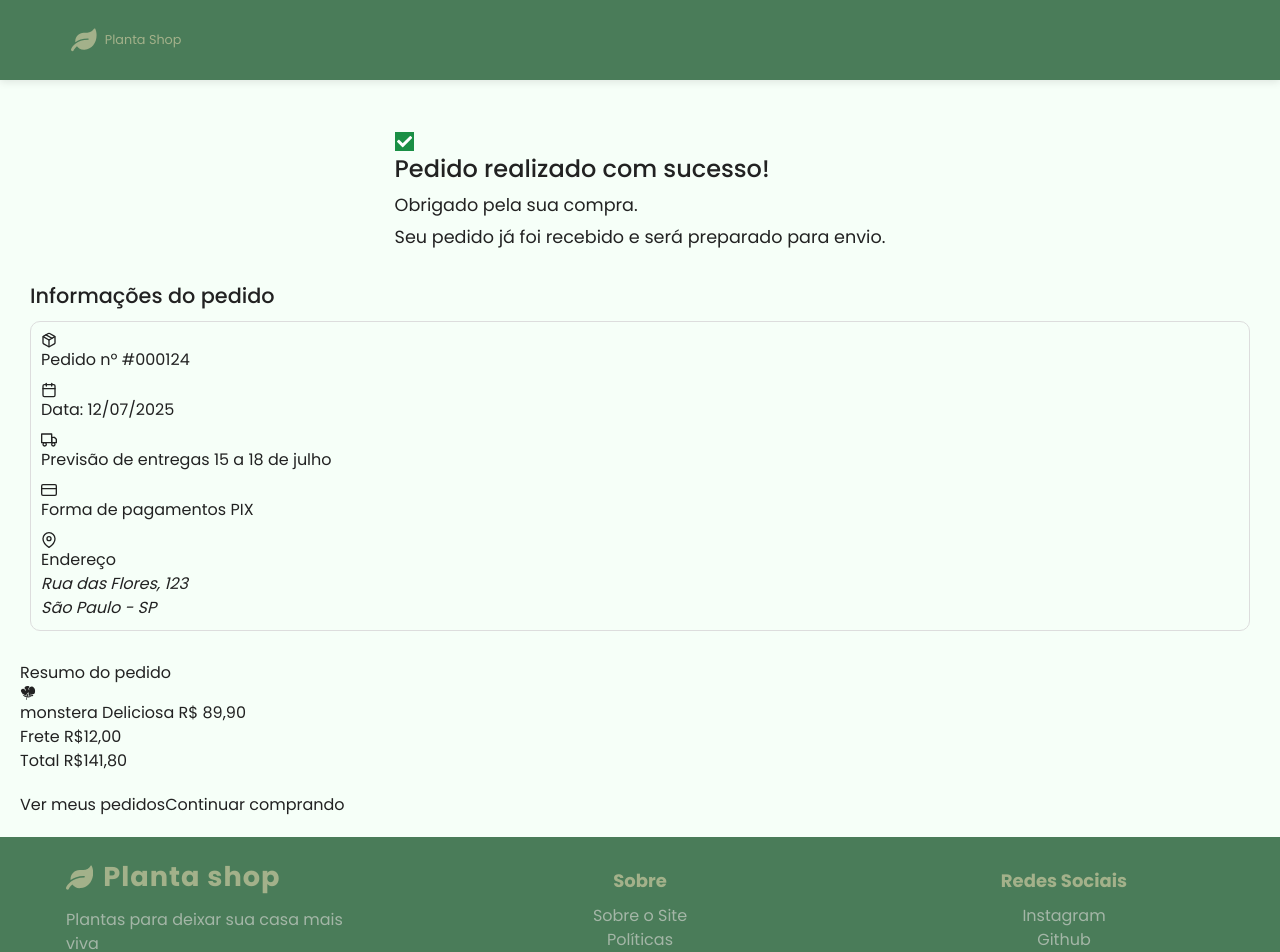
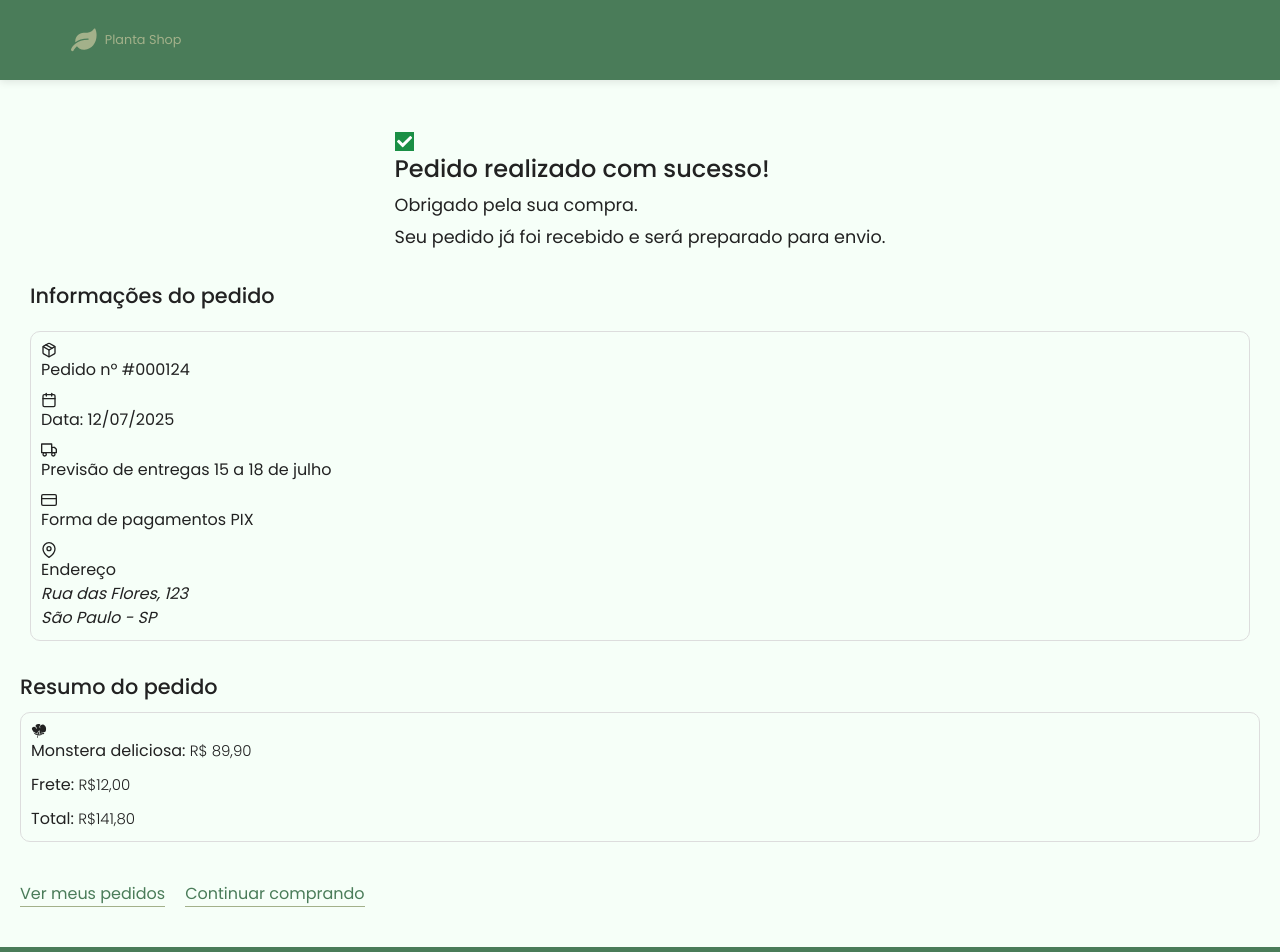
Before and after one commit to DiogoIV/My_store, a React (Vite) app: page /checkout/sucesso in a window 1280 px wide. Shown: the top 952 px of the page. Built offline with nearby package versions, Linux system fonts and the light colour scheme.

Commit message:
set e css
finalizando css e adicionando favoritos

```diff
--- a/src/componentes/Header/Header.css
+++ b/src/componentes/Header/Header.css
@@ -16,7 +16,7 @@
     align-items: center;
     justify-content: space-between;
 
-
+    min-width: 100%;
     gap: 20px;
     padding: 10px;
     min-height: 100px;
@@ -257,7 +257,7 @@ div.user .btn_user {
         grid-column: 2;
         grid-row: 1;
         justify-content: flex-end;
-
+        padding: 14px;
 
     }
 
--- a/src/data/index.js
+++ b/src/data/index.js
@@ -43,6 +43,7 @@ const cactos = [{
     descricao: 'Resistente e fácil de cuidar',
     imagem: cactos_mandacaru,
     categoria: "Cactos",
+
     preco: 'R$ 29,90'
 
 },
@@ -53,6 +54,7 @@ const cactos = [{
     descricao: 'Possui crescimento lento e pode viver por décadas',
     imagem: cacto_bola,
     categoria: "Cactos",
+
     preco: 'R$ 20,00'
 },
 
@@ -62,6 +64,7 @@ const cactos = [{
     descricao: 'Crescem bem em sol pleno e solos pobres/secos',
     imagem: echinopsis,
     categoria: "Cactos",
+
     preco: 'R$ 30,99'
 },
 
--- a/src/pages/Checkout/OrderSuccess.jsx
+++ b/src/pages/Checkout/OrderSuccess.jsx
@@ -37,24 +37,24 @@ function OrderSucess() {
 
             </section>
 
-            <section className='campo-resumo'>
+            <section className='container-resumo'>
 
                 <h2>Resumo do pedido</h2>
 
-                <p><span><GiCottonFlower />monstera Deliciosa</span> <span>R$ 89,90</span></p>
-
-                <p>Frete <span>R$12,00</span></p>
-
-                <p>Total <span>R$141,80</span></p>
+                <div className='campo-resumo'>
+                    <p><span><GiCottonFlower />Monstera deliciosa:</span> <span className='valores-resumo'>R$ 89,90</span></p>
+                    <p>Frete: <span className='valores-resumo'>R$12,00</span></p>
+                    <p>Total: <span className='valores-resumo'>R$141,80</span></p>
+                </div>
             </section>
 
             <section className='campo-links'>
 
-                <Link to="/orders" className='btn-primary'>
+                <Link to="/orders" className='btn-primary btn-pedidos'>
                     Ver meus pedidos
                 </Link>
 
-                <Link to="/" className='btn-secondary'>
+                <Link to="/" className='btn-secondary btn-pedidos'>
                     Continuar comprando
                 </Link>
             </section>
--- a/src/pages/Checkout/OrderSucess.css
+++ b/src/pages/Checkout/OrderSucess.css
@@ -43,9 +43,10 @@
     padding: 10px;
 }
 
-.campo-info h2 {
+.campo-info h2, .container-resumo h2 {
     font-weight: 500;
     font-size: 1.3em;
+    margin-bottom: 10px;
 }
 
 .campo-info .cart-info {
@@ -60,5 +61,52 @@
 
 
     width: 100%;
-    max-width: 100%;
+
 }
+
+/* campo resumo */
+
+.campo-resumo{
+
+    display: flex;
+    flex-direction: column;
+    gap: 10px;
+
+    border: 1px solid #ddd;
+
+    border-radius: 10px;
+    padding: 10px;
+
+
+    width: 100%;
+
+
+}
+
+
+.valores-resumo {
+    font-weight: 300;
+    font-size: 15px;
+}
+
+.campo-links  {
+    display: flex;
+    gap: 20px;
+    margin: 20px 0px;
+
+
+}
+
+.btn-pedidos{
+    text-decoration: none;
+    color: var(--green-primary);
+    font-size: 900;
+    border-bottom: 1px solid var(--green-light);
+
+    transition: .3s ease;
+}
+
+.btn-pedidos:hover {
+
+    transform: translateY(-2px);
+}
--- a/src/pages/Favoritos/Favoritos.jsx
+++ b/src/pages/Favoritos/Favoritos.jsx
@@ -1,8 +1,50 @@
-
+import { useState } from 'react'
+import './Favoritos.css'
+import { produtos } from '../../data'
 
 function Favoritos () {
+
+    const [favorito, setFavorito] = useState(produtos)
+
+    const cartfavorito = favorito.map(el => {
+        return (
+            <div className='card-favoritos' >
+                <div className='primary-favoritos'>
+
+                    <img src={el.imagem} alt={el.alt} />
+
+                    <div>
+                        <h2>{el.nome}</h2>
+                        <span>R${el.preco}</span>
+                    </div>
+
+                </div>
+
+                <div className='secudary-favoritos'>
+
+                    <button>Adicionar ao carrinho</button>
+
+                    <button>
+                        Remover dos favoritos
+                    </button>
+                </div>
+            </div>
+        )
+    })
+
     return (
-        <h1>Olá</h1>
+        <main className='container-principal-favorito'>
+
+            <section>
+                <h1>Favoritos</h1>
+                <p>Produtos que vocë salvou.</p>
+            </section>
+
+            <section>
+                {cartfavorito}
+            </section>
+
+        </main>
     )
 }
 
```
Also changed, not shown: src/pages/Favoritos/Favoritos.css (added).
